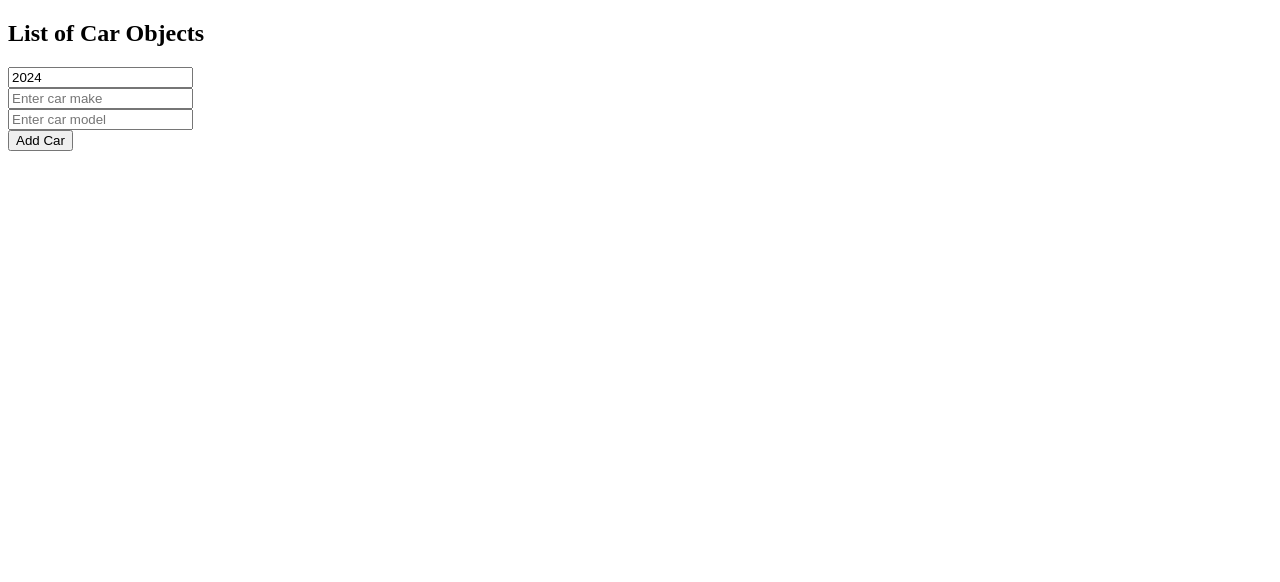
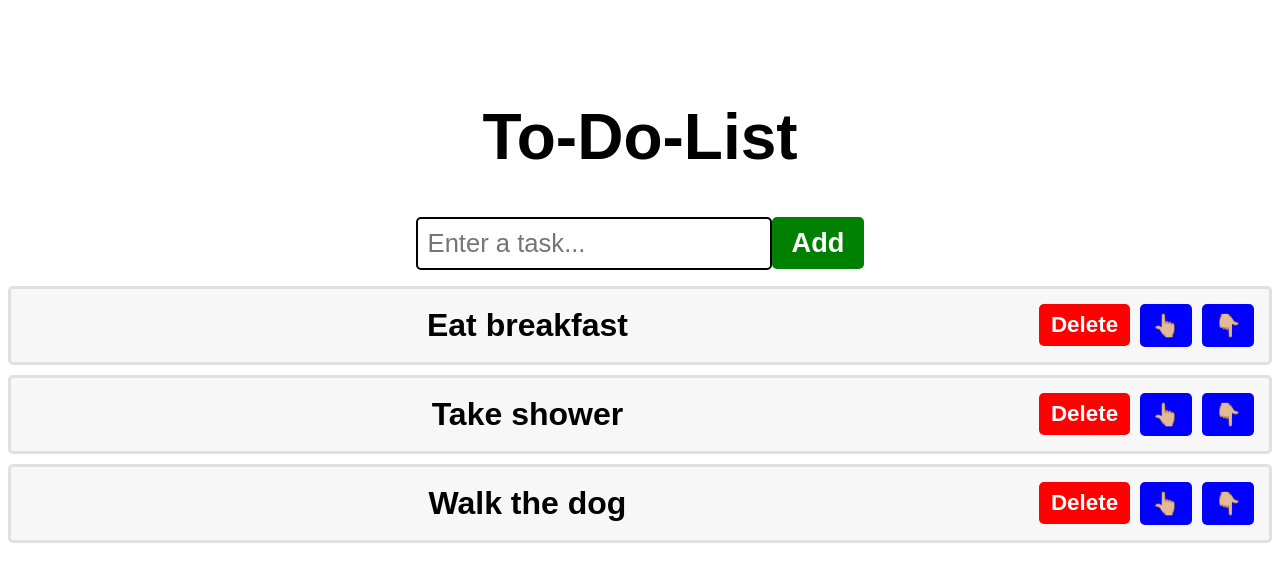
Before and after one commit to mhmdfakhir/reactTutorial, a React (Vite) app in the folder my-react-app/: page / in a window 1280 px wide. Shown: the top 582 px of the page. Built offline with nearby package versions, Linux system fonts and the light colour scheme.

Commit message:
to-do list done

```diff
--- a/my-react-app/src/App.jsx
+++ b/my-react-app/src/App.jsx
@@ -1,11 +1,12 @@
 import "./App.css";
-import MyComponentAO from "./MyComponentAO.jsx";
+import MyComponentAO from "./done/MyComponentAO.jsx";
+import ToDoList from "./ToDoList.jsx";
 
 
 function App() {
   return (
     <>
-      <MyComponentAO />
+      <ToDoList></ToDoList>
     </>
   );
 }
--- /dev/null
+++ b/my-react-app/src/ToDoList.jsx
@@ -0,0 +1,91 @@
+import React, { useState } from "react";
+
+function ToDoList() {
+
+    const [tasks, setTasks] = useState(["Eat breakfast", "Take shower", "Walk the dog"]);
+    const [newTask, setNewTask] = useState("");
+
+    function handleInputChange(event) {
+        setNewTask(event.target.value);
+    }
+
+    function addTask() {
+        if (newTask.trim() !== "") {
+            setTasks(t => [...t, newTask]);
+            setNewTask("");
+        }
+    }
+
+    function deleteTask(index) {
+        const updatedTasks = tasks.filter((_, i) => index !== i);
+        setTasks(updatedTasks);
+
+    }
+
+    function moveTaskUp(index) {
+        if (index > 0) {
+            const updatedTasks = [...tasks];
+            [updatedTasks[index], updatedTasks[index - 1]] =
+            [updatedTasks[index - 1], updatedTasks[index]];
+
+            setTasks(updatedTasks);
+        }
+    }
+
+    function moveTaskDown(index) {
+        if (index < tasks.length - 1) {
+            const updatedTasks = [...tasks];
+            [updatedTasks[index], updatedTasks[index + 1]] =
+            [updatedTasks[index + 1], updatedTasks[index]];
+
+            setTasks(updatedTasks);
+        }
+    }
+
+    return (
+        <div className="to-do-list">
+
+            <h1>To-Do-List</h1>
+
+            <div>
+                <input
+                    type="text"
+                    placeholder="Enter a task..."
+                    value={newTask}
+                    onChange={handleInputChange}
+                />
+                <button
+                    className="add-button"
+                    onClick={addTask}>
+                    Add
+                </button>
+            </div>
+
+            <ol>
+                {tasks.map((task, index) =>
+                    <li key={index}>
+                        <span className="text">{task}</span>
+                        <button
+                            className="delete-button"
+                            onClick={() => deleteTask(index)}>
+                            Delete
+                        </button>
+                        <button
+                            className="move-button"
+                            onClick={() => moveTaskUp(index)}>
+                            👆🏼
+                        </button>
+                        <button
+                            className="move-button"
+                            onClick={() => moveTaskDown(index)}>
+                            👇🏼
+                        </button>
+                    </li>
+                )}
+            </ol>
+
+        </div>
+    );
+}
+
+export default ToDoList
--- a/my-react-app/src/index.css
+++ b/my-react-app/src/index.css
@@ -1,3 +1,81 @@
+.to-do-list {
+  font-family: Arial, Helvetica, sans-serif;
+  text-align: center;
+  margin-top: 100px;
+}
+
+h1 {
+  font-size: 4rem;
+}
+
+button {
+  font-size: 1.7rem;
+  font-weight: bold;
+  padding: 10px 20px;
+  color: white;
+  border: none;
+  border-radius: 5px;
+  cursor: pointer;
+  transition: background-color 0.5s ease;
+}
+
+.add-button {
+  background-color: green;
+}
+
+.add-button:hover {
+  background-color: lightgreen;
+}
+
+.delete-button {
+  background-color: red;
+}
+
+.delete-button:hover {
+  background-color: orangered;
+}
+
+.move-button {
+  background-color: blue;
+}
+
+.move-button:hover {
+  background-color: lightblue;
+}
+
+input[type="text"] {
+  font-size: 1.6rem;
+  padding: 10px;
+  border: 2px solid black;
+  border-radius: 5px;
+  color: black;
+}
+
+ol {
+  padding: 0;
+}
+
+li {
+  font-size: 2rem;
+  font-weight: bold;
+  padding: 15px;
+  background-color: hsl(0, 0%, 97%);
+  margin-bottom: 10px;
+  border: 3px solid hsla(0, 0%, 85%, 0.75);
+  border-radius: 5px;
+  display: flex;
+  align-items: center;
+}
+
+.text {
+  flex: 1;
+}
+
+.delete-button, .move-button {
+  padding: 8px 12px;
+  font-size: 1.4rem;
+  margin-left: 10px;
+}
 /* body {
   font-family: Arial, Helvetica, sans-serif;
   background-color: aqua;
```
Also changed, not shown: my-react-app/src/done/MyComponentAO.jsx (renamed from my-react-app/src/MyComponentAO.jsx).
